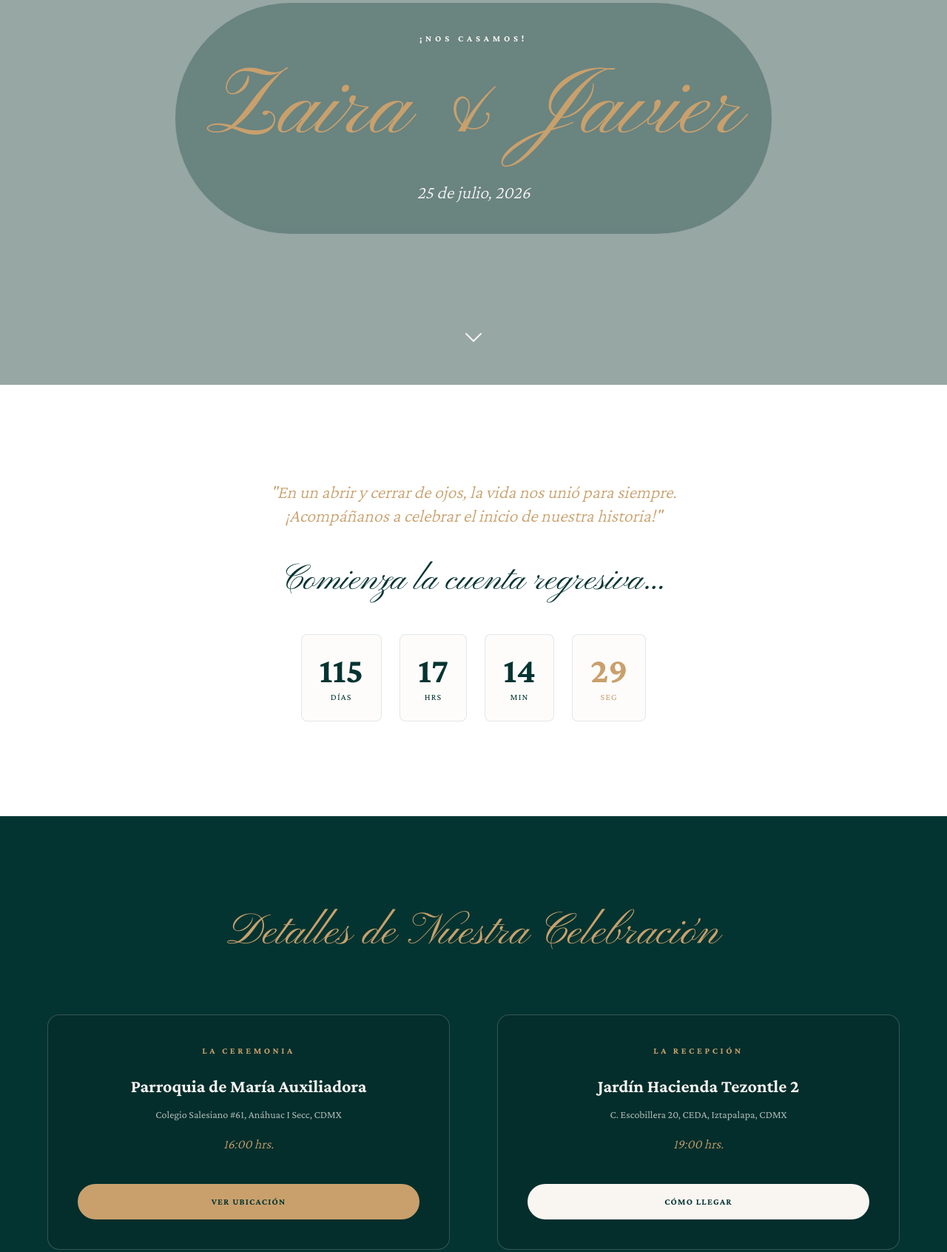
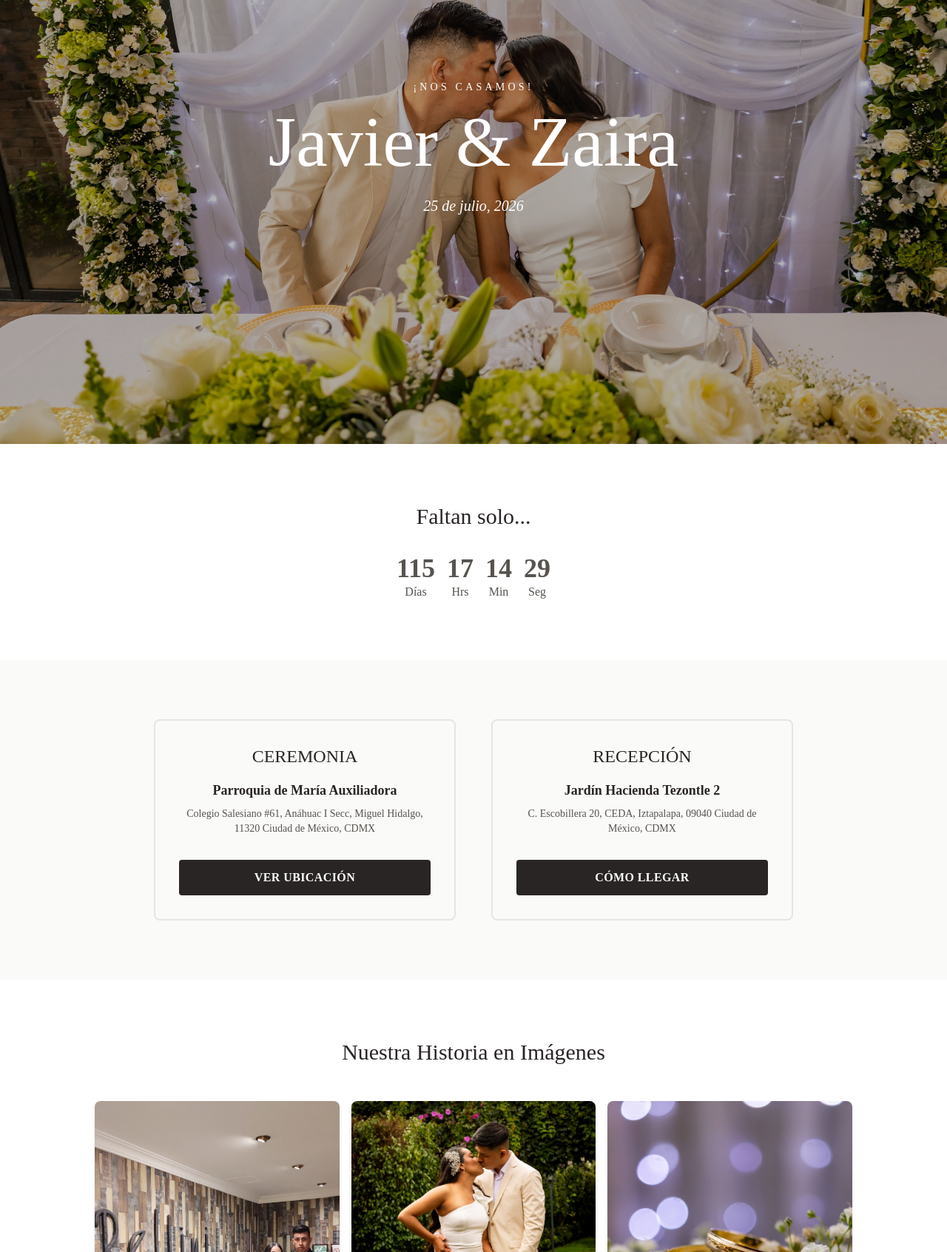
Before and after one commit to reivajmc/boda-zaira-javier, a website built with Vite: page index.html in a window 1280 px wide. Shown: the part 200-1892 px from the top of the page at 74% size. Built offline with nearby package versions, Linux system fonts and the light colour scheme; files whose address does not match are found by name.

Commit message:
Borrador con primeras imagenes de prueba

```diff
--- a/index.html
+++ b/index.html
@@ -3,105 +3,85 @@
 <head>
     <meta charset="UTF-8">
     <meta name="viewport" content="width=device-width, initial-scale=1.0">
-    <title>Nuestra Boda: Zaira & Javier</title>
+    <title>Boda de Javier & Zaira</title>
 <link href="https://fonts.googleapis.com/css2?family=Pinyon+Script&family=Crimson+Pro:wght@300;400;700&display=swap" rel="stylesheet">
 </head>
-<body class="bg-boda-cream text-boda-emerald font-body leading-relaxed">
+<body class="bg-stone-50 text-stone-800 font-['Montserrat']">
 
-    <header class="h-[90vh] flex flex-col items-center justify-center text-center px-4 bg-cover bg-center relative" style="background-image: url('/public/images/hero_boda.jpg');">
-        <div class="absolute inset-0 bg-boda-emerald/40"></div>
+    <header class="h-screen flex flex-col items-center justify-center text-center px-4 bg-cover bg-center relative" style="background-image: url('/images/hero_boda.jpg');">
+        <div class="absolute inset-0 bg-black/30"></div>
 
-        <div class="relative z-10 text-boda-cream p-10 border border-boda-cream/30 rounded-full bg-boda-emerald/30 backdrop-blur-sm">
-            <h2 class="uppercase tracking-[0.4em] text-xs mb-6 font-bold">¡Nos casamos!</h2>
-            <h1 class="font-script text-7xl md:text-9xl mb-8 text-boda-gold">Zaira & Javier</h1>
-            <p class="text-2xl font-light italic">25 de julio, 2026</p>
-        </div>
-
-        <div class="absolute bottom-10 z-10 text-boda-cream animate-bounce">
-            <svg xmlns="http://www.w3.org/2000/svg" fill="none" viewBox="0 0 24 24" stroke-width="1.5" stroke="currentColor" class="size-8">
-                <path stroke-linecap="round" stroke-linejoin="round" d="M19.5 8.25l-7.5 7.5-7.5-7.5" />
-            </svg>
+        <div class="relative z-10 text-white">
+            <h2 class="uppercase tracking-[0.3em] text-sm mb-4">¡Nos casamos!</h2>
+            <h1 class="font-['Playfair_Display'] text-6xl md:text-8xl mb-6">Javier & Zaira</h1>
+            <p class="text-xl italic">25 de julio, 2026</p>
         </div>
     </header>
 
-    <section class="py-32 bg-white text-center border-t border-boda-gold/10">
-        <p class="text-boda-gold text-2xl font-light italic mb-12 max-w-2xl mx-auto px-4">
-            "En un abrir y cerrar de ojos, la vida nos unió para siempre. <br>¡Acompáñanos a celebrar el inicio de nuestra historia!"
-        </p>
-        <h3 class="font-script text-5xl mb-12 text-boda-emerald">Comienza la cuenta regresiva...</h3>
-        <div id="countdown" class="flex justify-center gap-6 text-boda-emerald">
-            <div class="flex flex-col border border-boda-emerald/10 p-6 rounded-lg bg-boda-cream/30"><span id="days" class="text-5xl font-bold">00</span><span class="text-xs uppercase tracking-widest mt-1">Días</span></div>
-            <div class="flex flex-col border border-boda-emerald/10 p-6 rounded-lg bg-boda-cream/30"><span id="hours" class="text-5xl font-bold">00</span><span class="text-xs uppercase tracking-widest mt-1">Hrs</span></div>
-            <div class="flex flex-col border border-boda-emerald/10 p-6 rounded-lg bg-boda-cream/30"><span id="minutes" class="text-5xl font-bold">00</span><span class="text-xs uppercase tracking-widest mt-1">Min</span></div>
-            <div class="flex flex-col border border-boda-emerald/10 p-6 rounded-lg bg-boda-cream/30"><span id="seconds" class="text-5xl font-bold text-boda-gold">00</span><span class="text-xs uppercase tracking-widest mt-1 text-boda-gold">Seg</span></div>
+    <section class="py-20 bg-white text-center">
+    <h3 class="font-['Playfair_Display'] text-3xl mb-8">Faltan solo...</h3>
+    <div id="countdown" class="flex justify-center gap-4 text-stone-600">
+        <div class="flex flex-col"><span id="days" class="text-4xl font-bold">00</span><span>Días</span></div>
+        <div class="flex flex-col"><span id="hours" class="text-4xl font-bold">00</span><span>Hrs</span></div>
+        <div class="flex flex-col"><span id="minutes" class="text-4xl font-bold">00</span><span>Min</span></div>
+        <div class="flex flex-col"><span id="seconds" class="text-4xl font-bold">00</span><span>Seg</span></div>
     </div>
 </section>
 
-    <section class="py-32 bg-boda-emerald text-boda-cream px-4">
-        <h3 class="font-script text-6xl text-center mb-20 text-boda-gold">Detalles de Nuestra Celebración</h3>
-
-        <div class="max-w-6xl mx-auto grid md:grid-cols-2 gap-16">
-            <div class="border border-boda-cream/20 p-10 rounded-2xl flex flex-col justify-between bg-black/10 hover:border-boda-gold/50 transition-all duration-300">
-                <div class="text-center">
-                    <h4 class="text-xs uppercase tracking-[0.3em] font-bold mb-6 text-boda-gold">La Ceremonia</h4>
-                    <p class="font-bold text-2xl mb-3 text-boda-cream">Parroquia de María Auxiliadora</p>
-                    <p class="mb-4 text-sm text-boda-cream/70">Colegio Salesiano #61, Anáhuac I Secc, CDMX</p>
-                    <p class="text-lg font-light italic mb-10 text-boda-gold">16:00 hrs.</p>
+<section class="py-20 px-4 max-w-4xl mx-auto grid md:grid-cols-2 gap-12 text-center">
+        <div class="border-2 border-stone-200 p-8 rounded-lg flex flex-col justify-between">
+            <div>
+                <h3 class="font-['Playfair_Display'] text-2xl mb-4 uppercase">Ceremonia</h3>
+                <p class="font-bold text-lg mb-2 text-stone-800">Parroquia de María Auxiliadora</p>
+                <p class="mb-8 text-sm text-stone-600">Colegio Salesiano #61, Anáhuac I Secc, Miguel Hidalgo, 11320 Ciudad de México, CDMX</p>
             </div>
-                <a href="URL_GOOGLE_MAPS_CEREMONIA" target="_blank" rel="noopener noreferrer" class="bg-boda-gold text-boda-emerald px-8 py-4 rounded-full font-bold uppercase tracking-widest text-xs hover:bg-boda-cream transition inline-block text-center">
+            <a href="https://www.google.com/maps/search/?api=1&query=Parroquia+de+María+Auxiliadora+Colegio+Salesiano+61+Miguel+Hidalgo+CDMX" target="_blank" rel="noopener noreferrer" class="bg-stone-800 text-white px-6 py-3 rounded font-bold uppercase tracking-wide hover:bg-stone-700 transition inline-block">
                 Ver ubicación
             </a>
         </div>
 
-            <div class="border border-boda-cream/20 p-10 rounded-2xl flex flex-col justify-between bg-black/10 hover:border-boda-gold/50 transition-all duration-300">
-                <div class="text-center">
-                    <h4 class="text-xs uppercase tracking-[0.3em] font-bold mb-6 text-boda-gold">La Recepción</h4>
-                    <p class="font-bold text-2xl mb-3 text-boda-cream">Jardín Hacienda Tezontle 2</p>
-                    <p class="mb-4 text-sm text-boda-cream/70">C. Escobillera 20, CEDA, Iztapalapa, CDMX</p>
-                    <p class="text-lg font-light italic mb-10 text-boda-gold">19:00 hrs.</p>
+        <div class="border-2 border-stone-200 p-8 rounded-lg flex flex-col justify-between">
+            <div>
+                <h3 class="font-['Playfair_Display'] text-2xl mb-4 uppercase">Recepción</h3>
+                <p class="font-bold text-lg mb-2 text-stone-800">Jardín Hacienda Tezontle 2</p>
+                <p class="mb-8 text-sm text-stone-600">C. Escobillera 20, CEDA, Iztapalapa, 09040 Ciudad de México, CDMX</p>
             </div>
-                <a href="URL_GOOGLE_MAPS_RECEPCION" target="_blank" rel="noopener noreferrer" class="bg-boda-cream text-boda-emerald px-8 py-4 rounded-full font-bold uppercase tracking-widest text-xs hover:bg-boda-gold transition inline-block text-center">
+            <a href="https://www.google.com/maps/search/?api=1&query=Jardin+Hacienda+Tezontle+2+Escobillera+20+Iztapalapa+CDMX" target="_blank" rel="noopener noreferrer" class="bg-stone-800 text-white px-6 py-3 rounded font-bold uppercase tracking-wide hover:bg-stone-700 transition inline-block">
                 Cómo llegar
             </a>
         </div>
+    </section>
+
+
+    <section class="py-20 bg-white px-4">
+        <h3 class="font-['Playfair_Display'] text-3xl text-center mb-12">Nuestra Historia en Imágenes</h3>
+        <div class="max-w-5xl mx-auto grid grid-cols-2 md:grid-cols-3 gap-4">
+            <img src="/images/boda_1.jpg" alt="Zaira & Javier 1" class="rounded-lg shadow-md aspect-[3/4] object-cover hover:scale-105 transition-transform duration-300">
+            <img src="/images/boda_2.jpg" alt="Zaira & Javier 2" class="rounded-lg shadow-md aspect-[3/4] object-cover hover:scale-105 transition-transform duration-300">
+            <img src="/images/boda_3.jpg" alt="Zaira & Javier 3" class="rounded-lg shadow-md aspect-[3/4] object-cover hover:scale-105 transition-transform duration-300">
+            <img src="/images/boda_4.jpg" alt="Zaira & Javier 4" class="rounded-lg shadow-md aspect-[3/4] object-cover hover:scale-105 transition-transform duration-300">
+            <img src="/images/boda_5.jpg" alt="Zaira & Javier 5" class="rounded-lg shadow-md aspect-[3/4] object-cover hover:scale-105 transition-transform duration-300">
+            <img src="/images/boda_6.jpg" alt="Zaira & Javier 6" class="rounded-lg shadow-md aspect-[3/4] object-cover hover:scale-105 transition-transform duration-300">
         </div>
     </section>
 
-    <section class="py-32 bg-white px-4 border-b border-boda-gold/10">
-        <h3 class="font-script text-6xl text-center mb-20 text-boda-emerald">Nuestra Historia en Imágenes</h3>
-
-        <div class="max-w-5xl mx-auto grid grid-cols-2 md:grid-cols-3 gap-6">
-            <img src="/public/images/boda_1.jpg" alt="Zaira & Javier 1" class="rounded-lg shadow-lg aspect-[3/4] object-cover hover:scale-105 transition-transform duration-300">
-            <img src="/public/images/boda_2.jpg" alt="Zaira & Javier 2" class="rounded-lg shadow-lg aspect-[3/4] object-cover hover:scale-105 transition-transform duration-300">
-            <img src="/public/images/boda_3.jpg" alt="Zaira & Javier 3" class="rounded-lg shadow-lg aspect-[3/4] object-cover hover:scale-105 transition-transform duration-300">
-            <img src="/public/images/boda_4.jpg" alt="Zaira & Javier 4" class="rounded-lg shadow-lg aspect-[3/4] object-cover hover:scale-105 transition-transform duration-300">
-            <img src="/public/images/boda_5.jpg" alt="Zaira & Javier 5" class="rounded-lg shadow-lg aspect-[3/4] object-cover hover:scale-105 transition-transform duration-300">
-            <img src="/public/images/boda_6.jpg" alt="Zaira & Javier 6" class="rounded-lg shadow-lg aspect-[3/4] object-cover hover:scale-105 transition-transform duration-300">
-        </div>
-    </section>
-
-    <section class="py-32 bg-boda-cream px-4">
-        <div class="max-w-lg mx-auto bg-white p-12 shadow-2xl rounded-3xl border border-boda-gold/10 text-center">
-            <h3 class="font-script text-6xl mb-6 text-boda-emerald">Confirmación de asistencia</h3>
-            <p class="text-xs uppercase tracking-[0.3em] font-bold mb-10 text-boda-gold">Zaira & Javier</p>
-
-            <form id="rsvpForm" class="space-y-6 text-left">
-                <input type="text" placeholder="Tu nombre completo" class="w-full border border-boda-emerald/10 p-4 rounded-lg bg-boda-cream/30" required>
-                <select class="w-full border border-boda-emerald/10 p-4 rounded-lg bg-boda-cream/30 text-boda-emerald/70">
+    <section class="py-20 bg-stone-100 px-4">
+        <div class="max-w-md mx-auto bg-white p-8 shadow-lg rounded-xl">
+            <h3 class="font-['Playfair_Display'] text-3xl text-center mb-8">Confirma tu asistencia</h3>
+            <form id="rsvpForm" class="space-y-4">
+                <input type="text" placeholder="Tu nombre completo" class="w-full border p-3 rounded" required>
+                <select class="w-full border p-3 rounded">
                     <option>¿Asistirás?</option>
                     <option value="si">¡Claro que sí!</option>
                     <option value="no">Lamentablemente no</option>
                 </select>
-                <button type="submit" class="w-full bg-boda-emerald text-boda-cream py-4 rounded-lg font-bold uppercase tracking-widest text-xs hover:bg-boda-gold transition-colors duration-300">
-                    Enviar Confirmación
-                </button>
+                <button type="submit" class="w-full bg-stone-800 text-white py-3 rounded font-bold uppercase tracking-widest hover:bg-stone-700 transition">Enviar Confirmación</button>
             </form>
         </div>
     </section>
 
-    <footer class="py-16 text-center text-xs text-boda-emerald/50">
-        Hecho con ❤️ por Javier para Zaira<br>
-        Boda 25 de julio, 2026
+    <footer class="py-10 text-center text-sm text-stone-400">
+        Hecho con ❤️ por Javier para Zaira
     </footer>
 
     <script type="module" src="/src/main.js"></script>
```
Also changed, not shown: public/images/boda_1.jpg (added), public/images/boda_2.jpg (added), public/images/boda_3.jpg (added), public/images/boda_5.jpg (added), public/images/hero_boda.jpg (added), 2 other files. Lines whose indentation alone changed are shown as unchanged.
